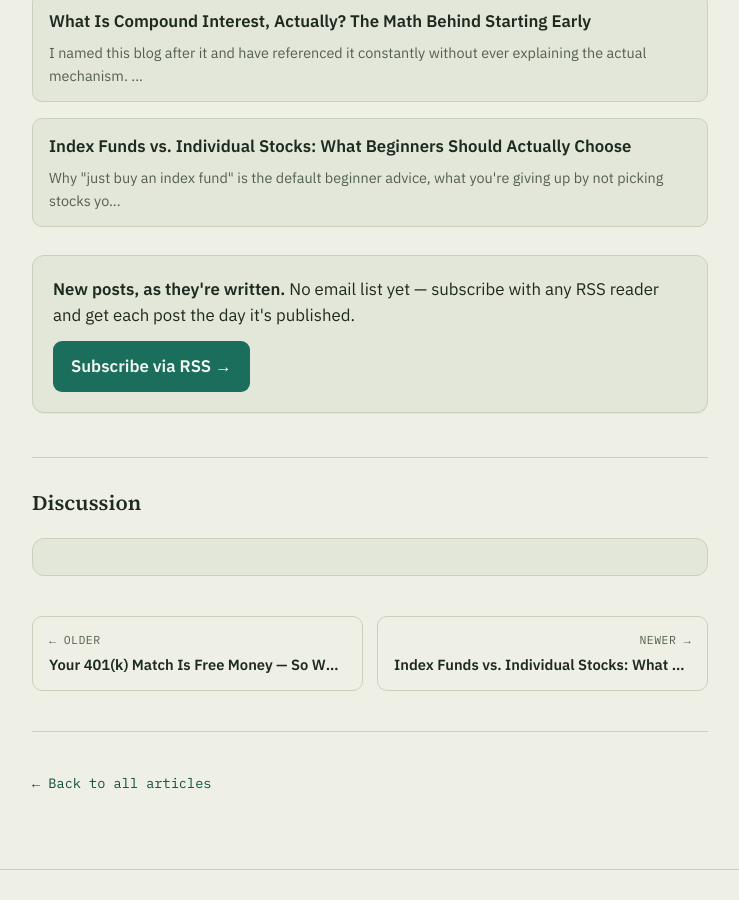
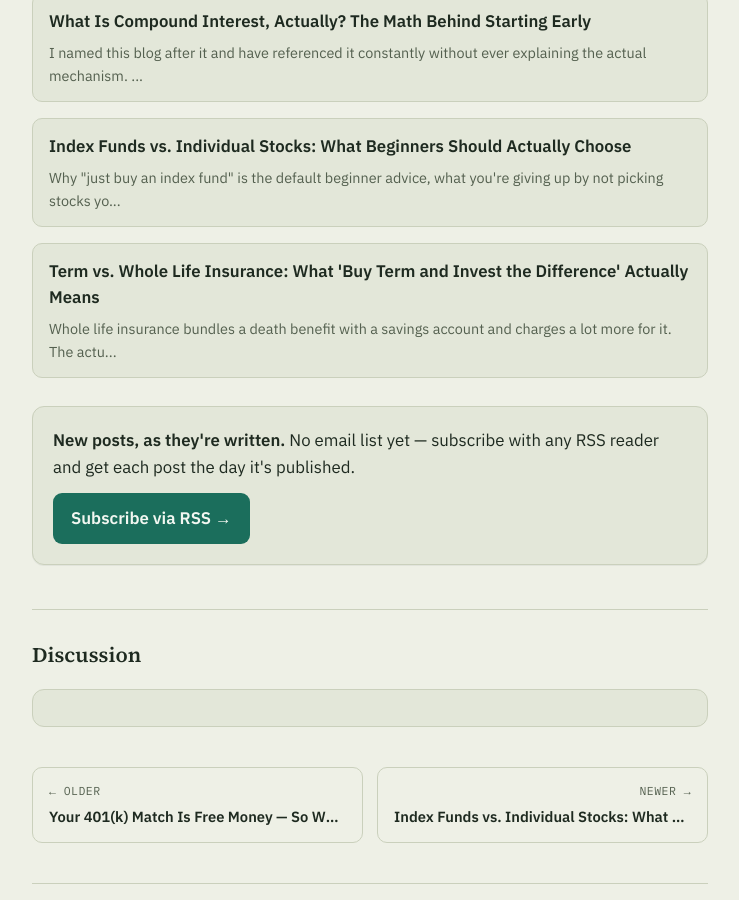
Before and after one commit to KevinKearns1/compound-notes, a Jekyll site: the page built from _posts/2026-09-08-dollar-cost-averaging.md, in a window 1280 px wide and 900 px high, scrolled down 3245 px. Shown: the whole window, without its empty margins (270-1009 px from the left). Built offline with Jekyll 4.4.1, drawn with Linux system fonts in a browser that asks for light colours; comment, search, counter and statistics services are not loaded; part of the change alters nothing that is shown.

Commit message:
Add post: Term vs. whole life insurance -- what "buy term and invest the difference" means
First life insurance post on the blog -- a genuine gap in the broad
money-literacy brief that doesn't fit the existing retirement/
brokerage-account clusters. Covers the actual mechanical difference
(pure temporary protection vs. protection bundled with a cash-value
savings component), a representative cost comparison (illustrative
$350/yr term vs. $4,500/yr whole life for the same $500k death
benefit on a healthy 30-year-old -- clearly caveated as representative,
since real premiums vary by age/health/insurer), and the verified
math on investing that ~$4,150/yr difference: grows to roughly
$182,000 over 20 years at a 7% return. Honestly caveats that whole
life's own cash-value growth isn't precisely modelable the way index
fund returns are, and steelmans the real cases where whole life still
makes sense (permanent dependent need, estate planning, forced-savings
discipline for someone who won't otherwise invest).

Links back to what-is-compound-interest, dollar-cost-averaging, and
index-funds-vs-individual-stocks; all three updated with this post in
their own `related:` front matter for bidirectional discovery. New
cover art (term-vs-whole-life.svg/.png): a small term umbrella next
to a much larger whole-life umbrella with a small plant bundled
underneath it.

Verified: clean Jekyll build, zero broken links across all 53
rendered pages.

Co-Authored-By: Claude Sonnet 5 <noreply@anthropic.com>
Claude-Session: https://claude.ai/code/session_01BBVAQBJGK5wp4bPG2d6npL

```diff
--- a/_posts/2026-09-08-dollar-cost-averaging.md
+++ b/_posts/2026-09-08-dollar-cost-averaging.md
@@ -11,7 +11,7 @@ reading_time: 6
 cover: /assets/images/covers/dollar-cost-averaging.svg
 image: /assets/images/covers/dollar-cost-averaging.png
 cover_alt: "A rising and falling price line with four evenly spaced points dropping down to four identical coins, illustrating a fixed amount invested on a regular schedule regardless of price"
-related: [what-is-a-stock, what-is-compound-interest, index-funds-vs-individual-stocks]
+related: [what-is-a-stock, what-is-compound-interest, index-funds-vs-individual-stocks, term-vs-whole-life-insurance]
 ---
 
 "I'm waiting for the market to dip before I invest" is one of the most common reasons people give for not investing yet — and it sounds reasonable. Buy low, right? The problem is that nobody, including professional fund managers with entire research teams, can reliably predict when "low" actually is. Dollar-cost averaging is the strategy that sidesteps that problem entirely, by refusing to try.
--- a/_posts/2026-09-09-index-funds-vs-individual-stocks.md
+++ b/_posts/2026-09-09-index-funds-vs-individual-stocks.md
@@ -11,7 +11,7 @@ reading_time: 7
 cover: /assets/images/covers/index-vs-stocks.svg
 image: /assets/images/covers/index-vs-stocks.png
 cover_alt: "A single wide basket holding many small identical shapes next to one tall narrow jar holding one large shape, illustrating a diversified fund versus one individual stock"
-related: [what-is-a-stock, what-is-diversification]
+related: [what-is-a-stock, what-is-diversification, term-vs-whole-life-insurance]
 ---
 
 I've casually said "a broad index fund" in almost everything I've written on here, without stopping to explain why that's the default answer instead of "pick a few good companies and buy their stock." Both are real ways to invest. They're not the same decision, and beginners are usually pointed toward one of them for reasons worth actually understanding instead of just accepting.
--- a/_posts/2026-09-21-what-is-compound-interest.md
+++ b/_posts/2026-09-21-what-is-compound-interest.md
@@ -12,7 +12,7 @@ reading_time: 6
 cover: /assets/images/covers/compound-interest.svg
 image: /assets/images/covers/compound-interest.png
 cover_alt: "A small cluster of coins rolling down a slope, gathering more coins and growing larger with each turn, illustrating how compound interest snowballs over time"
-related: [what-is-an-expense-ratio, dollar-cost-averaging, retirement-savings-by-age]
+related: [what-is-an-expense-ratio, dollar-cost-averaging, retirement-savings-by-age, term-vs-whole-life-insurance]
 ---
 
 I named this entire blog after this concept and have used the word "compound" or "compounds" in nearly every post without ever stopping to explain, mechanically, what it actually means. Overdue to fix.
--- /dev/null
+++ b/_posts/2026-11-05-term-vs-whole-life-insurance.md
@@ -0,0 +1,69 @@
+---
+layout: post
+title: "Term vs. Whole Life Insurance: What 'Buy Term and Invest the Difference' Actually Means"
+date: 2026-11-05
+description: >-
+  Whole life insurance bundles a death benefit with a savings account
+  and charges a lot more for it. The actual math on what that bundle
+  costs you, worked through with real numbers.
+tags: [fundamentals, getting started]
+reading_time: 7
+cover: /assets/images/covers/term-vs-whole-life.svg
+image: /assets/images/covers/term-vs-whole-life.png
+cover_alt: "A simple umbrella labeled term next to a much larger, heavier umbrella labeled whole life with a small growing plant bundled inside it, illustrating that whole life insurance bundles protection with an expensive savings component"
+related: [what-is-compound-interest, dollar-cost-averaging, index-funds-vs-individual-stocks]
+---
+
+Life insurance doesn't fit neatly into the retirement-account or brokerage-account posts I've already written, but it's a real financial decision a lot of people face with dependents or a mortgage, and it gets sold with the same confusing bundling as a lot of financial products — two fundamentally different things, priced as one.
+
+## The one-sentence version
+
+Term life insurance is pure insurance — you pay a premium, and if you die during the term, your beneficiaries get the death benefit, full stop — while whole life insurance bundles that same death benefit with a savings/investment component called "cash value," and charges a dramatically higher premium for the bundle, which is the entire reason the classic advice "buy term and invest the difference" exists.
+
+<!--more-->
+
+## What each one actually is, mechanically
+
+**Term life insurance** covers you for a fixed period (commonly 10, 20, or 30 years). Pay the premium, and if you die during that window, your beneficiaries receive the death benefit. If the term ends and you're still alive, the policy simply ends — no payout, no refund, nothing left behind. It's pure risk transfer, the same shape as car or home insurance: you're paying to protect against a specific bad outcome, not building anything.
+
+**Whole life insurance** covers you permanently (as long as premiums are paid) and includes a **cash value** component — part of each premium goes toward the death benefit, and part goes into an account that grows over time, which you can borrow against or, in some cases, withdraw from while still alive. It's being sold as insurance and a savings vehicle in one product.
+
+## Why the cost gap is so large
+
+Here's a representative comparison for a healthy 30-year-old buying $500,000 of coverage — these exact numbers will vary by age, health, insurer, and state, but the *shape* of the gap holds consistently:
+
+| | Term (20-year, $500,000) | Whole life ($500,000) |
+|---|---|---|
+| Representative annual premium | **~$350** | **~$4,500** |
+
+Whole life commonly costs **10-15 times more** than term for the identical death benefit, because you're paying for two different things at once: the actual insurance, and a mandatory ongoing contribution to the cash-value account bundled into the same bill.
+
+## The "buy term and invest the difference" math
+
+The classic argument: skip the expensive bundle, buy cheap term insurance for the actual protection you need, and invest the premium difference yourself. Using the numbers above — investing the ~$4,150/year difference at a 7% average return (the same [long-run benchmark]({{ '/what-is-compound-interest/' | relative_url }}) used elsewhere on this blog) for 20 years:
+
+**That difference grows to roughly $182,000** — money that's entirely yours, liquid, and not contingent on keeping a specific insurance policy active for decades.
+
+This comparison comes with an honest asterisk: whole life's own cash value growth varies enormously by insurer and specific policy, and isn't something that can be modeled as cleanly as an index fund's historical return — insurers don't publish a simple, comparable "rate of return" the way a brokerage account does. What's well-documented across consumer-finance analysis generally is that whole life's net return, after fees and the cost of insurance baked into the same premium, tends to run well below what the same money could earn invested directly — which is the entire basis for the "invest the difference" argument, even without pinning down an exact number for any specific policy.
+
+## The same caveat that applies everywhere else on this blog
+
+This math only works if the difference actually gets invested — consistently, the way this blog has argued for [elsewhere]({{ '/dollar-cost-averaging/' | relative_url }}) — rather than spent. Someone who buys cheap term insurance and never invests the savings isn't "beating" whole life financially; they're just not building the cash-value equivalent in either direction. Whole life's forced-savings structure is, for some people, a genuine feature rather than a bug — more on that below.
+
+## When whole life can still make sense
+
+It's worth stating the honest case rather than dismissing it outright:
+
+**You need coverage permanently, not just during working years.** A term policy ends; if there's a lifelong dependent (for instance, a family member with a permanent disability) who will need support no matter how old you are, permanent coverage solves a real problem term insurance structurally can't.
+
+**Specific estate-planning or tax situations.** For some high-net-worth situations, whole life serves a specific function in estate planning beyond the pure insurance math covered here — a specialized case, not the typical situation this blog is written for.
+
+**You know you won't otherwise invest the difference.** If the realistic alternative to whole life's forced monthly contribution is spending that money rather than investing it, whole life's built-in discipline has real value, even at a lower effective return than self-directed investing would produce — the same logic that makes a [401(k) match]({{ '/401k-employer-match/' | relative_url }}) valuable isn't really about optimal returns, it's about money actually going somewhere productive instead of nowhere.
+
+## Who actually needs life insurance at all
+
+Before the term-vs-whole-life question even comes up: life insurance exists to replace income or cover obligations for people who depend on you financially. A single person with no dependents and no co-signed debt generally doesn't need it. Someone with kids, a spouse who depends on their income, or a mortgage co-signed with someone else usually does. The amount of coverage is its own question (commonly estimated as some multiple of annual income plus outstanding debts), but the term-vs-whole-life choice only matters once "do I need coverage" is already answered yes.
+
+## The takeaway
+
+Whole life insurance isn't a scam, but it is two different financial products sold as one, at a price that reflects both — and for most people with a temporary need (income replacement during working years, a mortgage, kids until they're independent), term insurance covers the actual risk at a fraction of the cost, with the difference available to invest directly rather than embedded in an insurance company's internal account. The exceptions are real but narrow: a genuinely permanent coverage need, a specific estate-planning situation, or an honest self-assessment that the forced savings is the only kind that will actually happen. For most people reading a blog about investing the difference themselves, that last exception usually doesn't apply.
```
Also changed, not shown: assets/images/covers/term-vs-whole-life.png (added), assets/images/covers/term-vs-whole-life.svg (added).
